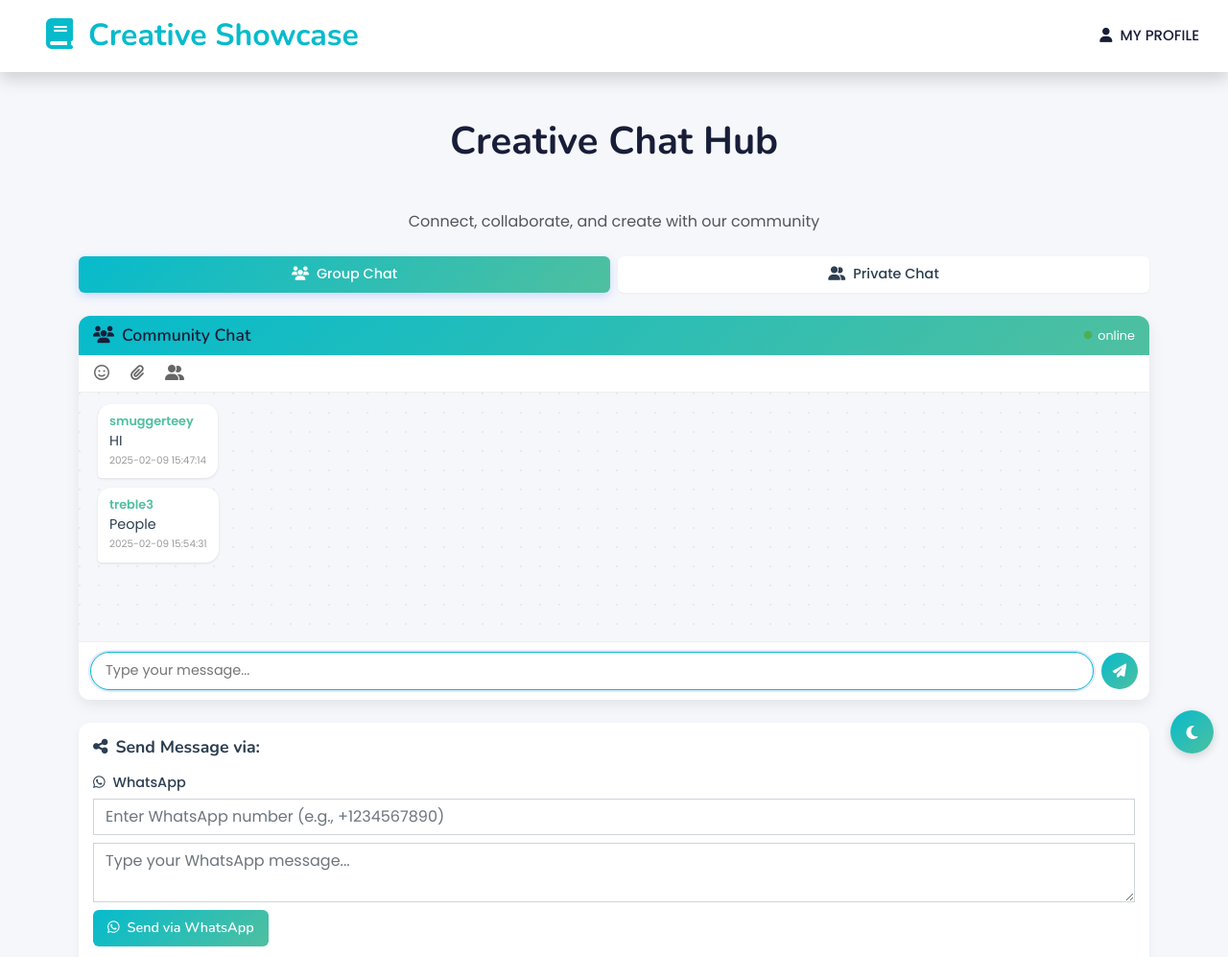
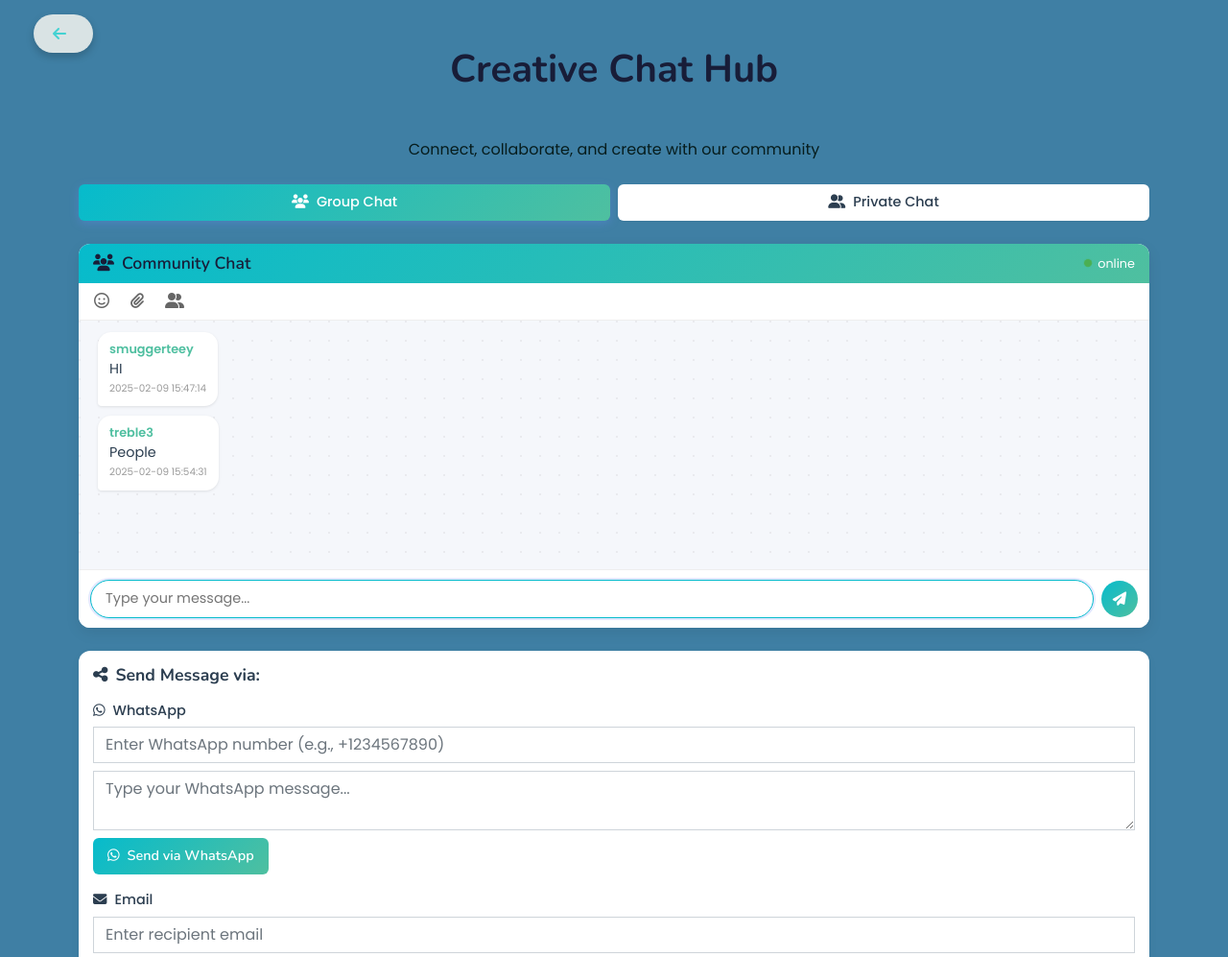
Before and after one commit to smuggerteey/final_capstone, a Flask app: page /message in a window 1280 px wide; the page is wider, and only the part inside the window is pictured. Shown: the top 997 px of that part at 96% size. Run offline with Flask 3, Linux system fonts and the light colour scheme; a user stored in the database is signed in; data comes from the database, SQL or seed files in the repository; some libraries are stand-ins or nearby versions.

Commit message:
Update message.html

```diff
--- a/main/templates/message.html
+++ b/main/templates/message.html
@@ -47,7 +47,7 @@
 
         body {
             font-family: 'Poppins', sans-serif;
-            background-color: #f5f7fb;
+            background-color:#3f7fa4;
         }
 
         /* COMPACT CHAT CONTAINER */
@@ -669,29 +669,38 @@
     </div>
     <!-- Spinner End -->
 
-     <!-- Navbar Start -->
-     <nav class="navbar navbar-expand-lg bg-white navbar-light shadow sticky-top p-0">
-        <a href="" class="navbar-brand d-flex align-items-center px-4 px-lg-5">
-            <h2 class="m-0 text-primary"><i class="fa fa-book me-3"></i>Creative Showcase</h2>
-        </a>
-        <button type="button" class="navbar-toggler me-4" data-bs-toggle="collapse" data-bs-target="#navbarCollapse">
-            <span class="navbar-toggler-icon"></span>
-        </button>
-        <div class="collapse navbar-collapse" id="navbarCollapse">
-            <div class="collapse navbar-collapse" id="navbarCollapse">
-                <div class="navbar-nav ms-auto p-4 p-lg-0">
-                    <a href="/profile" class="nav-item nav-link"><i class="fas fa-user me-2"></i>My Profile</a>
-                </div>
-            </div>
-        </div>
-    </nav>
+<!-- Floating Back Button (Horizontally Ovular) -->
+<a href="javascript:void(0);"
+   onclick="window.history.back();"
+   class="floating-back-btn"
+   style="position: absolute;
+          top: 15px;
+          left: 35px;
+          background-color: #d9e3e4;
+          color: rgb(67, 210, 210);
+          border-radius: 50px;
+          padding: 8px 20px;
+          box-shadow: 0 4px 8px rgba(0, 0, 0, 0.2);
+          text-decoration: none;
+          font-size: 16px;
+          transition: all 0.3s;
+          display: inline-flex;
+          align-items: center;
+          justify-content: center;
+          width: auto;
+          min-width: 40px;
+          height: 40px;
+          cursor: pointer;">
+    <i class="fas fa-arrow-left" style="margin-right: 8px;"></i>
+    <span style="white-space: nowrap;"></span>
+</a>
     <!-- Navbar End -->
     <!-- Chat Room Start -->
     <div class="container-xxl py-5">
         <div class="container">
             <div class="text-center wow fadeInUp" data-wow-delay="0.1s">
                 <h1 class="mb-5">Creative Chat Hub</h1>
-                <p class="mb-4">Connect, collaborate, and create with our community</p>
+                <p style="color: rgb(7, 29, 29); margin-bottom: 1.5rem;">Connect, collaborate, and create with our community</p>
             </div>
             <div class="row g-4">
                 <div class="col-lg-12">
@@ -849,82 +858,6 @@
                         Go Back
                     </a>
                 </div>
-
-    <!-- Footer Start -->
-    <div class="container-fluid bg-dark text-light footer pt-5 mt-5 wow fadeIn" data-wow-delay="0.1s">
-        <div class="container py-5">
-            <div class="row g-5">
-                <div class="col-lg-3 col-md-6">
-                    <h4 class="text-white mb-3">Quick Link</h4>
-                    <a class="btn btn-link" href="">About Us</a>
-                    <a class="btn btn-link" href="">Contact Us</a>
-                    <a class="btn btn-link" href="">Privacy Policy</a>
-                    <a class="btn btn-link" href="">Terms & Condition</a>
-                    <a class="btn btn-link" href="">FAQs & Help</a>
-                </div>
-                <div class="col-lg-3 col-md-6">
-                    <h4 class="text-white mb-3">Contact</h4>
-                    <p class="mb-2"><i class="fa fa-map-marker-alt me-3"></i>1 Avenue, Brekuso, ER, Ghana</p>
-                    <p class="mb-2"><i class="fa fa-phone-alt me-3"></i>+233203419613</p>
-                    <p class="mb-2"><i class="fa fa-envelope me-3"></i>infor@creativeshowcase.com</p>
-                    <div class="d-flex pt-2">
-                        <a class="btn btn-outline-light btn-social" href=""><i class="fab fa-twitter"></i></a>
-                        <a class="btn btn-outline-light btn-social" href=""><i class="fab fa-facebook-f"></i></a>
-                        <a class="btn btn-outline-light btn-social" href=""><i class="fab fa-youtube"></i></a>
-                        <a class="btn btn-outline-light btn-social" href=""><i class="fab fa-linkedin-in"></i></a>
-                    </div>
-                </div>
-                <div class="col-lg-3 col-md-6">
-                    <h4 class="text-white mb-3">Gallery</h4>
-                    <div class="row g-2 pt-2">
-                        <div class="col-4">
-                            <img class="img-fluid bg-light p-1" src="{{ url_for('static', filename='img/course-1.jpg') }}" alt="">
-                        </div>
-                        <div class="col-4">
-                            <img class="img-fluid bg-light p-1" src="{{ url_for('static', filename='img/course-2.jpg') }}" alt="">
-                        </div>
-                        <div class="col-4">
-                            <img class="img-fluid bg-light p-1" src="{{ url_for('static', filename='img/course-3.jpg') }}" alt="">
-                        </div>
-                    </div>
-                </div>
-                <div class="col-lg-3 col-md-6">
-                    <h4 class="text-white mb-3">Newsletter</h4>
-                    <p>Sign Up For News.</p>
-                    <div class="position-relative mx-auto" style="max-width: 400px;">
-                        <input class="form-control border-0 w-100 py-3 ps-4 pe-5" type="text" placeholder="Your email">
-                        <button type="button" class="btn btn-primary py-2 position-absolute top-0 end-0 mt-2 me-2">SignUp</button>
-                    </div>
-                </div>
-            </div>
-        </div>
-        <div class="container">
-            <div class="copyright">
-                <div class="row">
-                    <div class="col-md-6 text-center text-md-start mb-3 mb-md-0">
-                        &copy; <a class="border-bottom" href="#">Creative Hub</a>, All Right Reserved.
-                    </div>
-                    <div class="col-md-6 text-center text-md-end">
-                        <div class="footer-menu">
-                            <a href="">Home</a>
-                            <a href="">Cookies</a>
-                            <a href="">Help</a>
-                            <a href="">FQAs</a>
-                        </div>
-                    </div>
-                </div>
-            </div>
-        </div>
-    </div>
-    <!-- Footer End -->
-
-    <!-- Dark Mode Toggle -->
-    <div class="dark-mode-toggle" onclick="toggleDarkMode()">
-        <i class="fas fa-moon"></i>
-    </div>
-
-    <!-- Back to Top -->
-    <a href="#" class="btn btn-lg btn-primary btn-lg-square back-to-top"><i class="bi bi-arrow-up"></i></a>
 
     <!-- JavaScript Libraries -->
     <script src="https://code.jquery.com/jquery-3.4.1.min.js"></script>
```
